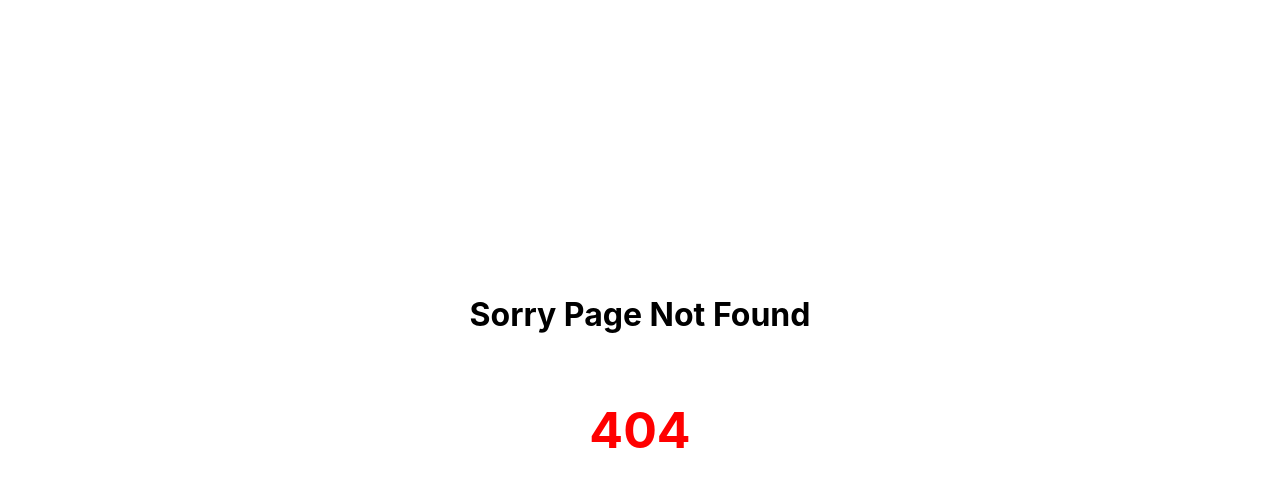
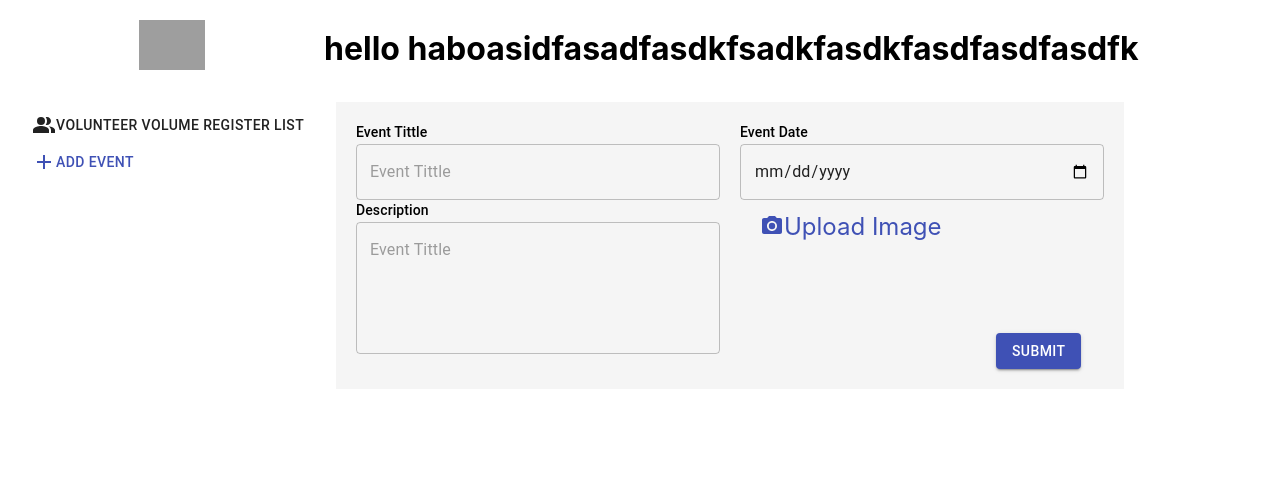
Before and after one commit to habib610/volunteer-network, a React (Create React App) app: page /eventPanel in a window 1280 px wide. Before the commit this address had no page. Shown: the top 486 px of the page. Built offline with nearby package versions, Linux system fonts and the light colour scheme; grey boxes are pictures that could not be loaded.

Commit message:
final client site done

```diff
--- a/package.json
+++ b/package.json
@@ -5,6 +5,7 @@
   "dependencies": {
     "@date-io/date-fns": "^1.3.13",
     "@material-ui/core": "^4.11.0",
+    "@material-ui/icons": "^4.9.1",
     "@material-ui/pickers": "^3.2.10",
     "@testing-library/jest-dom": "^4.2.4",
     "@testing-library/react": "^9.5.0",
--- a/src/App.js
+++ b/src/App.js
@@ -15,6 +15,7 @@ import AllActivities from './components/AllActivities/AllActivities';
 import PrivateRoute from './components/PrivateRoute/PrivateRoute';
 import Admin from './components/Admin/Admin';
 import NotFound from './components/NotFound/NotFound';
+import EventPanel from './components/EventPanel/EventPanel';
 
 export const UserContext = createContext()
 function App() {
@@ -49,6 +50,9 @@ function App() {
          <Route path="/admin">
       <Admin></Admin>
           </Route>
+         <Route path="/eventPanel">
+      <EventPanel></EventPanel>
+          </Route>
           <Route path="*">
             <NotFound></NotFound>
           </Route>
--- a/src/components/Acitvity/Activity.js
+++ b/src/components/Acitvity/Activity.js
@@ -33,8 +33,6 @@ const Activity = (props) => {
 
 
 
-
-
     const container = e.currentTarget.parentNode.parentNode;
     container.style.display= 'none'
   }
--- a/src/components/Admin/Admin.js
+++ b/src/components/Admin/Admin.js
@@ -1,10 +1,77 @@
-import React from 'react';
+import { Box, Button, Container, Grid, IconButton, Typography } from '@material-ui/core';
+import React, { useEffect, useState } from 'react';
+import AddIcon from '@material-ui/icons/Add';
+import PeopleAltIcon from '@material-ui/icons/PeopleAlt';
+import AdminList from '../AdminList/AdminList';
+import { useHistory } from 'react-router-dom';
+import {
+    BrowserRouter as Router,
+    Switch,
+    Route,
+    Link
+  } from "react-router-dom";
+
 
 const Admin = () => {
+
+    const [admins, setAdmins] = useState([]);
+    useEffect(()=> {
+        fetch('http://localhost:5000/adminList')
+        .then(res => res.json())
+        .then(data => setAdmins(data))
+    }, [])
+    console.log(admins)
+
+    let history = useHistory();
+    const home =useHistory();
+
+    const handleAddEvent =()=>{
+        history.push("/eventPanel")
+        console.log('clicked')
+    }
+
+    const goHome =()=>{
+        home.push("/")
+    }
     return (
-        <div>
-            <h1>Admin panel</h1>
-        </div>
+        <Container style={{marginTop: '20px'}}>
+            <Grid container spacing={2} >
+                <Grid item sm={12} md={3} >
+                <Typography align="center">
+
+                    <img onClick={goHome} style={{height: '50px', marginBottom:"30px"}} src="https://iili.io/2Vf0fn.md.png" alt=""/></Typography>
+                    <Typography variant="h6" color="primary">
+                        <Button color="primary" disableRipple><PeopleAltIcon/> volunteer volume register list</Button>
+                    </Typography>
+                    <Button onClick={handleAddEvent}><AddIcon/> Add Event</Button>
+
+                </Grid>
+                <Grid item sm={12} md={9} container >
+                    <Grid></Grid>
+                    <Grid sm={12} md={12}>
+                <Typography variant="h5">Volunteer Register List</Typography>
+                    </Grid>
+                    <Grid container style={{background: 'lightgray', borderRadius: '5px' , padding: '10px 5px'}}>
+                    <Grid sm={2} md={2}>Name</Grid>
+                <Grid sm={2} md={3}>Email</Grid>
+                <Grid sm={2} md={2}>Registration Date</Grid>
+                <Grid sm={2} md={4}>Volunteer List</Grid>
+                <Grid sm={2} md={1}>
+
+                </Grid>
+                    </Grid>
+                <Grid container>
+                    {
+                        admins.map(pd => <AdminList details={pd}></AdminList>)
+                    }
+
+               </Grid>
+
+
+
+                </Grid>
+            </Grid>
+        </Container>
     );
 };
 
--- /dev/null
+++ b/src/components/AdminList/AdminList.js
@@ -0,0 +1,49 @@
+import { Button, Grid, } from '@material-ui/core';
+import React from 'react';
+import DeleteIcon from '@material-ui/icons/Delete';
+const AdminList = (props) => {
+    const {name, username, date, event, _id} = props.details;
+
+
+
+    const newDate = new Date(date).toDateString('dd/MM/yyyy');
+
+
+
+
+  const handleDelete = (e, id)=>{
+
+    const uniqueKey = e.currentTarget.name;
+    console.log(typeof uniqueKey)
+    fetch(`http://localhost:5000/delete/${uniqueKey}`, {
+        method: 'DELETE',
+        headers: {
+            'Content-type': 'application/json'
+           },
+      })
+      .then(res => res.json())
+      .then(res => console.log("deleted successfully"))
+
+    const container = e.currentTarget.parentNode.parentNode;
+    container.style.display= 'none'
+    console.log(container)
+  }
+
+    return (
+        <Grid container style={{padding:'10px 5px', background: '#e9e6e6', borderRadius: '5px',  margin: '5px 0'}} alignItems="center">
+        <Grid sm={2} md={2}>{name}</Grid>
+    <Grid sm={2} md={3}>{username}</Grid>
+    <Grid sm={2} md={2}>{newDate}</Grid>
+    <Grid sm={2} md={4}>{event}</Grid>
+    <Grid sm={2} md={1}>
+<Button  onClick={handleDelete} name= {`${_id}`}>
+<DeleteIcon color="secondary"></DeleteIcon>
+</Button>
+
+
+    </Grid>
+        </Grid>
+    );
+};
+
+export default AdminList;
--- a/src/components/AllActivities/AllActivities.js
+++ b/src/components/AllActivities/AllActivities.js
@@ -1,32 +1,23 @@
-import { Container, Grid } from '@material-ui/core';
-import React from 'react';
-import { useContext } from 'react';
-import { useState } from 'react';
-import { useEffect } from 'react';
-import { UserContext } from '../../App';
-import Activity from '../Acitvity/Activity';
-import Header from '../Header/Header';
-
-
+import { Container, Grid } from "@material-ui/core";
+import React from "react";
+import { useContext } from "react";
+import { useState } from "react";
+import { useEffect } from "react";
+import { UserContext } from "../../App";
+import Activity from "../Acitvity/Activity";
+import Header from "../Header/Header";
 
 const AllActivities = () => {
+  const [loggedInUser, setLoggedInUser] = useContext(UserContext);
+  const [activity, setActivity] = useState([]);
 
+  useEffect(() => {
+    fetch(`http://localhost:5000/activity?username=${loggedInUser.email}`)
+      .then((res) => res.json())
+      .then((data) => setActivity(data));
+  }, []);
 
-    const [loggedInUser, setLoggedInUser] = useContext(UserContext);
-    const [activity, setActivity] = useState([])
-
-
-    useEffect(()=>{
-        fetch(`http://localhost:5000/activity?username=${loggedInUser.email}`)
-        .then(res=> res.json())
-        .then(data=> setActivity(data))
-    }, [])
-
-
-
-    console.log(loggedInUser.email)
-
-
+  console.log(loggedInUser.email);
 
   return (
     <div>
@@ -34,15 +25,11 @@ const AllActivities = () => {
 
       <Container>
         <Grid container spacing={3}>
-
-                 {
-                     activity.map(part => <Activity key={part._id} events={part}></Activity>)
-                 }
-
+          {activity.map((part) => (
+            <Activity key={part._id} events={part}></Activity>
+          ))}
         </Grid>
       </Container>
-
-
     </div>
   );
 };
--- /dev/null
+++ b/src/components/EventPanel/EventPanel.js
@@ -0,0 +1,134 @@
+import {
+  Box,
+  Button,
+  Container,
+  Grid,
+  IconButton,
+  makeStyles,
+  TextField,
+  Typography,
+} from "@material-ui/core";
+import React, { useEffect, useState } from "react";
+import AddIcon from "@material-ui/icons/Add";
+import PeopleAltIcon from "@material-ui/icons/PeopleAlt";
+import AdminList from "../AdminList/AdminList";
+import { useHistory } from "react-router-dom";
+import PhotoCamera from "@material-ui/icons/PhotoCamera";
+
+const useStyles = makeStyles((theme) => ({
+  root: {
+    "& > *": {
+      margin: theme.spacing(1),
+    },
+  },
+  input: {
+    display: "none",
+  },
+}));
+
+const EventPanel = () => {
+  const classes = useStyles();
+  let history = useHistory();
+  let home = useHistory();
+
+  const handleClick = () => {
+    history.push("/admin");
+  };
+
+  const goHome = () => {
+    home.push("/");
+  };
+  return (
+    <Container style={{ marginTop: "20px" }}>
+      <Grid container spacing={2}>
+        <Grid item sm={12} md={3}>
+          <Typography align="center">
+            <img
+              onClick={goHome}
+              style={{ height: "50px", marginBottom: "30px" }}
+              src="https://iili.io/2Vf0fn.md.png"
+              alt=""
+            />
+          </Typography>
+          <Typography variant="h6">
+            <Button onClick={handleClick} disableRipple>
+              <PeopleAltIcon /> volunteer volume register list
+            </Button>
+          </Typography>
+          <Button color="primary">
+            <AddIcon /> Add Event
+          </Button>
+        </Grid>
+        <Grid item sm={12} md={9} container spacing={3}>
+          <h1>hello haboasidfasadfasdkfsadkfasdkfasdfasdfasdfk</h1>
+
+          <Grid item container sm={12} md={12}>
+            <form
+              style={{
+                display: "flex",
+                width: "60vw",
+                padding: "10px",
+                background: "#f5f5f5",
+              }}
+            >
+              <Grid item sm={6} md={6} style={{ margin: "10px" }}>
+                <Typography variant="subtitle2">Event Tittle</Typography>
+                <TextField
+                  variant="outlined"
+                  fullWidth
+                  placeholder="Event Tittle"
+                ></TextField>
+                <Typography variant="subtitle2">Description</Typography>
+                <TextField
+                  fullWidth
+                  rows={5}
+                  multiline
+                  variant="outlined"
+                  placeholder="Event Tittle"
+                ></TextField>
+              </Grid>
+              <Grid item sm={6} md={6} style={{ margin: "10px" }}>
+                <Typography variant="subtitle2">Event Date</Typography>
+                <TextField
+                  variant="outlined"
+                  type="date"
+                  fullWidth
+                  placeholder="Event Tittle"
+                ></TextField>
+
+                <div className={classes.root}>
+                  <input
+                    accept="image/*"
+                    className={classes.input}
+                    id="icon-button-file"
+                    type="file"
+                  />
+                  <label htmlFor="icon-button-file">
+                    <IconButton
+                      color="primary"
+                      aria-label="upload picture"
+                      component="span"
+                    >
+                      <PhotoCamera />
+                      Upload Image
+                    </IconButton>
+                  </label>
+                </div>
+                <Button
+                  variant="contained"
+                  style={{ margin: "80px 0px 0px 20vw" }}
+                  color="primary"
+                  type="Submit"
+                >
+                  Submit
+                </Button>
+              </Grid>
+            </form>
+          </Grid>
+        </Grid>
+      </Grid>
+    </Container>
+  );
+};
+
+export default EventPanel;
--- a/src/components/Home/Home.css
+++ b/src/components/Home/Home.css
@@ -19,6 +19,7 @@
     width: 30vw;
     padding: 10px;
     border: 1px solid grey;
+
     border-top-left-radius: 5px;
     border-bottom-left-radius: 5px;
 
--- a/src/components/Register/Register.js
+++ b/src/components/Register/Register.js
@@ -11,19 +11,11 @@ import {
 import { useContext } from "react";
 import { useState } from "react";
 import { useHistory, useParams } from "react-router-dom";
-  import { BrowserRouter as  Link } from "react-router-dom";
+import { BrowserRouter as Link } from "react-router-dom";
 import { UserContext } from "../../App";
-  import DateFnsUtils from '@date-io/date-fns';
-  import {
-    MuiPickersUtilsProvider,
-  } from '@material-ui/pickers';
-  import {
-    BrowserRouter as Router,
-    Switch,
-    Route,
-  } from "react-router-dom";
-
-
+import DateFnsUtils from "@date-io/date-fns";
+import { MuiPickersUtilsProvider } from "@material-ui/pickers";
+import { BrowserRouter as Router, Switch, Route } from "react-router-dom";
 
 const useStyles = makeStyles({
   root: {
@@ -41,47 +33,44 @@ import {
 
   const history = useHistory();
 
-
-
   const [loggedInUser, setLoggedInUser] = useContext(UserContext);
 
   const [userInfo, setUserInfo] = useState({
-      name:loggedInUser.name,
+    name: loggedInUser.name,
     username: loggedInUser.email,
-      description: '',
+    description: "",
     date: new Date(),
     event: event,
-    })
+  });
 
-    const handleBlur =(event)=>{
-      const newUserInfo = {...userInfo};
-      newUserInfo.description= event.target.value;
+  const handleBlur = (event) => {
+    const newUserInfo = { ...userInfo };
+    newUserInfo.description = event.target.value;
     setUserInfo(newUserInfo);
-    }
-  const handleDateChange = (date)=>{
-    const newUserInfo = {...userInfo};
-    newUserInfo.date = date
+  };
+  const handleDateChange = (date) => {
+    const newUserInfo = { ...userInfo };
+    newUserInfo.date = date;
     setUserInfo(newUserInfo);
-  }
+  };
 
   // console.log(userInfo);
-    const registrationClick =()=>{
-      fetch('http://localhost:5000/addEvent',{
-        method: 'POST',
-        headers: {'Content-Type': 'application/json'},
-        body: JSON.stringify(userInfo)
+  const registrationClick = () => {
+    fetch("http://localhost:5000/addEvent", {
+      method: "POST",
+      headers: { "Content-Type": "application/json" },
+      body: JSON.stringify(userInfo),
     })
-      .then(res=> res.json())
-      .then(data => console.log(data))
-      history.push("/dashboard")
-  }
-
+      .then((res) => res.json())
+      .then((data) => console.log(data));
+    history.push("/dashboard");
+  };
 
   return (
     <div>
       <Container className={classes.root} style={{ textAlign: "left" }}>
-          <Grid container justify="center" >
-            <Grid item md={4} text="center" >
+        <Grid container justify="center">
+          <Grid item md={4} text="center">
             <Typography style={{ textAlign: "center" }}>
               <img
                 style={{ height: "50px" }}
@@ -99,11 +88,15 @@ import {
             >
               <Typography variant="h4">Register as a volunteer</Typography>
 
-
-                <Input required  fullWidth  name="name" value={loggedInUser.name} type="text"color="secondary"
+              <Input
+                required
+                fullWidth
+                name="name"
+                value={loggedInUser.name}
+                type="text"
+                color="secondary"
                 placeholder="name"
               ></Input>
-
 
               <MuiPickersUtilsProvider utils={DateFnsUtils}>
                 <Grid container justify="space-around">
@@ -118,26 +111,34 @@ import {
                     name="date"
                     onChange={handleDateChange}
                     KeyboardButtonProps={{
-              'aria-label': 'change date',
+                      "aria-label": "change date",
                     }}
                   />
                 </Grid>
               </MuiPickersUtilsProvider>
 
-
-
-                <Input fullWidth name="username" type="text" value={loggedInUser.email}  color="secondary" required
+              <Input
+                fullWidth
+                name="username"
+                type="text"
+                value={loggedInUser.email}
+                color="secondary"
+                required
                 placeholder="User Name or Email"
               ></Input>
 
-                <Input fullWidth  type="text" label="Multiline"  multiline rows={2}
+              <Input
+                fullWidth
+                type="text"
+                label="Multiline"
+                multiline
+                rows={2}
                 name="description"
                 color="secondary"
                 required
                 placeholder="Description"
                 onBlur={handleBlur}
               ></Input>
-
 
               <Input
                 fullWidth
@@ -147,7 +148,8 @@ import {
                 placeholder="Dynamic Value"
                 value={event}
               ></Input>
-                  <Button onClick={registrationClick}
+              <Button
+                onClick={registrationClick}
                 type="Submit"
                 color="primary"
                 fullWidth
```
Also changed, not shown: 1 other file (tests, documents, lock files or other folders). Lines whose indentation alone changed are shown as unchanged.
